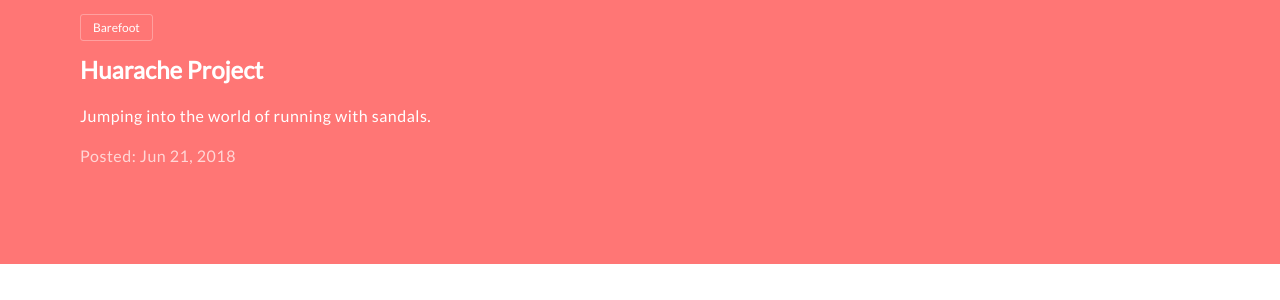
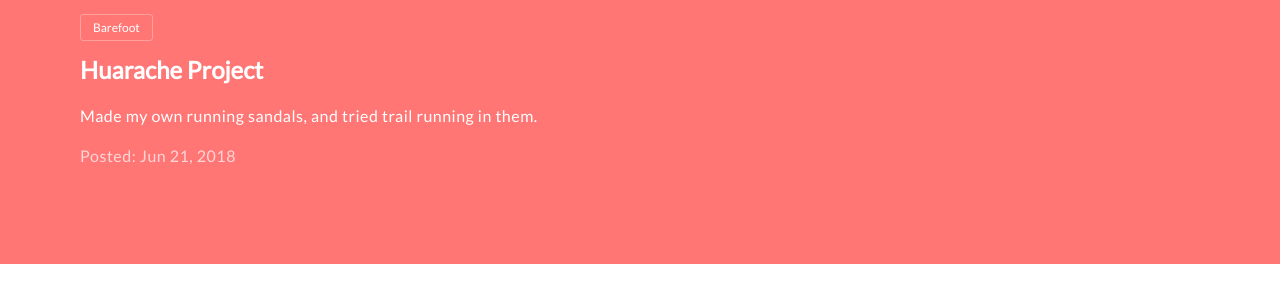
Before and after one commit to enriquezm/rotr, a Jekyll site: the page built from _posts/2018-06-20-huarache-project.markdown, in a window 1280 px wide. Shown: the part 147-447 px from the top of the page. Built offline with Jekyll 4.4.1, drawn with Linux system fonts in a browser that asks for light colours; nearby versions of some CDN libraries; comment, search, counter and statistics services are not loaded.

```diff
--- a/_posts/2018-06-20-welcome-to-jekyll.markdown
+++ b/_posts/2018-06-20-huarache-project.markdown
@@ -2,7 +2,7 @@
 layout: post
 title:  "Huarache Project"
 date:   2018-06-20 19:42:18 -0700
-lead: "Jumping into the world of running with sandals."
+lead: "Made my own running sandals, and tried trail running in them."
 category: Barefoot
 ---
 ## The Start
```
